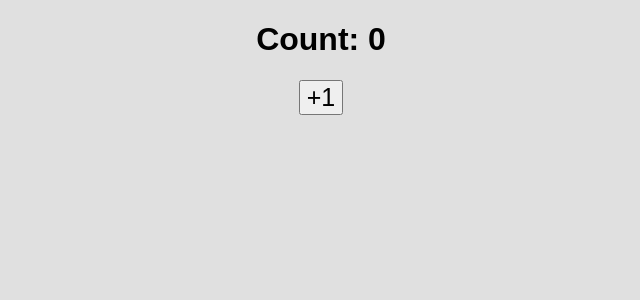
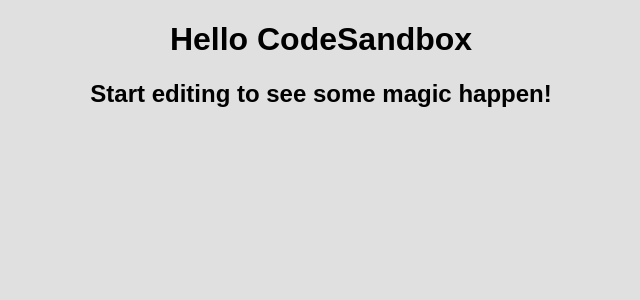
Before and after one commit to lintonye/prototyping-with-react-framer, a React (Create React App) app in the folder app/: page / in a window 1280 px wide. Shown: the top 300 px of the page, without its empty margins (319-959 px from the left). Built offline with nearby package versions, Linux system fonts and the light colour scheme.

Commit message:
Use original code

```diff
--- a/app/src/index.tsx
+++ b/app/src/index.tsx
@@ -4,19 +4,10 @@ import { render } from "react-dom"
 import "./styles.css"
 
 function App() {
-  let count = 0
-  console.log("new page!")
   return (
     <div className="App">
-      <h1>Count: {count}</h1>
-      <button
-        onClick={function() {
-          count = count + 1
-          console.log(count)
-        }}
-      >
-        +1
-      </button>
+      <h1>Hello CodeSandbox</h1>
+      <h2>Start editing to see some magic happen!</h2>
     </div>
   )
 }
--- a/app/src/styles.css
+++ b/app/src/styles.css
@@ -6,7 +6,3 @@
 body {
   background-color: #e0e0e0;
 }
-
-button {
-  font-size: 25px;
-}
```
